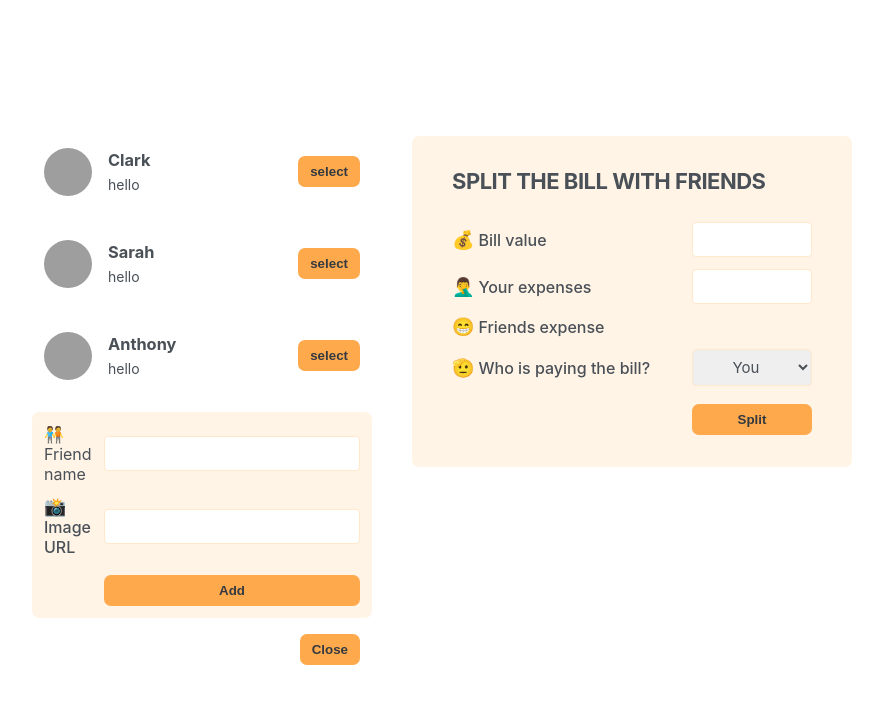
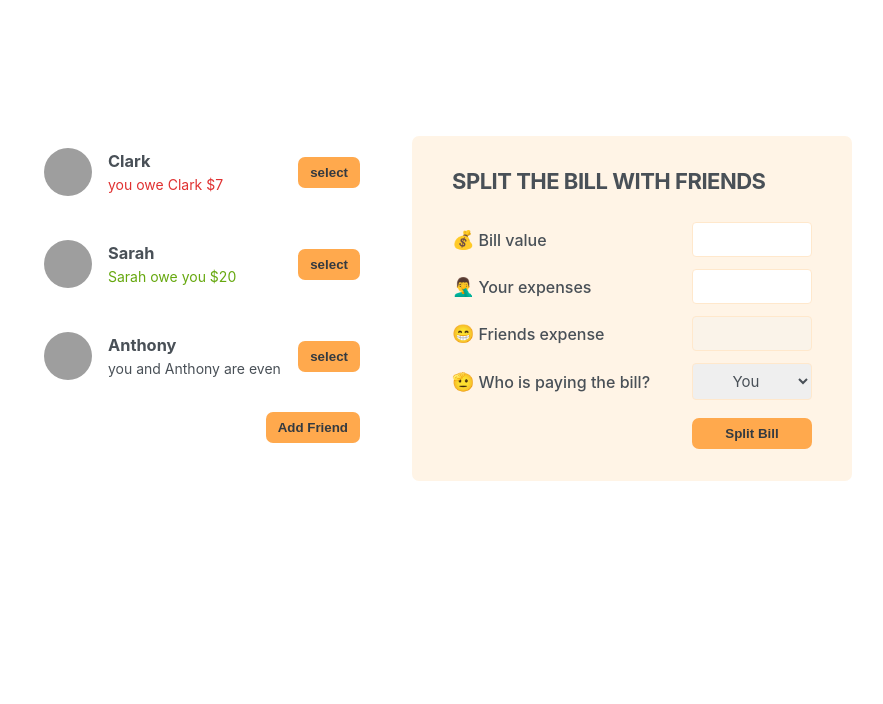
Before and after one commit to Dirtybug36/eat-and-split, a React (Create React App) app: page / in a window 1280 px wide. Shown: the top 704 px of the page, without its empty margins (198-1081 px from the left). Built offline with nearby package versions, Linux system fonts and the light colour scheme; grey boxes are pictures that could not be loaded.

Commit message:
added some function

```diff
--- a/src/App.js
+++ b/src/App.js
@@ -1,3 +1,5 @@
+import { useState } from "react";
+
 const initialFriends = [
   {
     id: 118836,
@@ -19,47 +21,100 @@ const initialFriends = [
   },
 ];
 
+function Button({ children, onClickHandler }) {
+  return (
+    <button onClick={onClickHandler} className="button">
+      {children}
+    </button>
+  );
+}
 function App() {
+  const [friends, setFriends] = useState(initialFriends);
+  const [showFriendAddList, setShowFriendAddList] = useState(false);
+
+  //to close and open the add friend form
+  function onToggleButton() {
+    setShowFriendAddList((show) => !show);
+  }
+
+  //to add new friend to the list
+  function handleAddFriend(friend) {
+    setFriends((friends) => [...friends, friend]);
+    setShowFriendAddList(false);
+  }
   return (
     <div className="app">
       <div className="sidebar">
-        {initialFriends.map((lists) => (
-          <List key={lists.id} image={lists.image} name={lists.name} />
+        {friends.map((friend) => (
+          <FriendList key={friend.id} friend={friend} />
         ))}
-        <Form />
-        <button className="button">Close</button>
+        {showFriendAddList && <FormAddFriend onAddFriend={handleAddFriend} />}
+        <Button onClickHandler={onToggleButton}>
+          {showFriendAddList ? "Close" : "Add Friend"}
+        </Button>
       </div>
-      <Bill />
+      <FormSplitBill />
     </div>
   );
 }
 
-function List({ image, name }) {
+function FriendList({ friend }) {
   return (
     <ul className="sidebar">
       <li>
-        <img alt="friend" src={image} />
-        <h3>{name}</h3>
-        <p>hello</p>
-        <button className="button">select</button>
+        <img alt="friend" src={friend.image} />
+        <h3>{friend.name}</h3>
+        {friend.balance > 0 && (
+          <p className="green">
+            {friend.name} owe you ${Math.abs(friend.balance)}
+          </p>
+        )}
+        {friend.balance < 0 && (
+          <p className="red">
+            you owe {friend.name} ${Math.abs(friend.balance)}
+          </p>
+        )}
+        {friend.balance === 0 && <p>you and {friend.name} are even</p>}
+        <Button>select</Button>
       </li>
     </ul>
   );
 }
 
-function Form() {
+function FormAddFriend({ onAddFriend }) {
+  const [name, setName] = useState("");
+  const [image, setImage] = useState("https://i.pravatar.cc/48");
+
+  function handleSubmit(e) {
+    e.preventDefault();
+    if (!name && !image) return;
+    const id = crypto.randomUUID();
+    const newFriend = { name, image: `${image}?=${id}`, id, balance: 0 };
+    onAddFriend(newFriend);
+    setName("");
+    setImage("https://i.pravatar.cc/48");
+  }
+
   return (
-    <form className="form-add-friend">
-      <p>🧑‍🤝‍🧑Friend name</p>
-      <input />
+    <form onClick={handleSubmit} className="form-add-friend">
+      <label>🧑‍🤝‍🧑Friend name</label>
+      <input
+        value={name}
+        type="text"
+        onChange={(e) => setName(e.target.value)}
+      />
       <label>📸Image URL</label>
-      <input />
-      <button className="button">Add</button>
+      <input
+        value={image}
+        type="text"
+        onChange={(e) => setImage(e.target.value)}
+      />
+      <Button>Add</Button>
     </form>
   );
 }
 
-function Bill() {
+function FormSplitBill() {
   return (
     <form className="form-split-bill">
       <h2>Split the bill with friends</h2>
@@ -69,13 +124,13 @@ function Bill() {
       <label>🤦‍♂️Your expenses</label>
       <input />
       <label>😁Friends expense</label>
-      <p></p>
+      <input disabled />
       <label>🫡Who is paying the bill?</label>
       <select>
         <option>You</option>
         <option>Friend</option>
       </select>
-      <button className="button">Split</button>
+      <Button>Split Bill</Button>
     </form>
   );
 }
```
